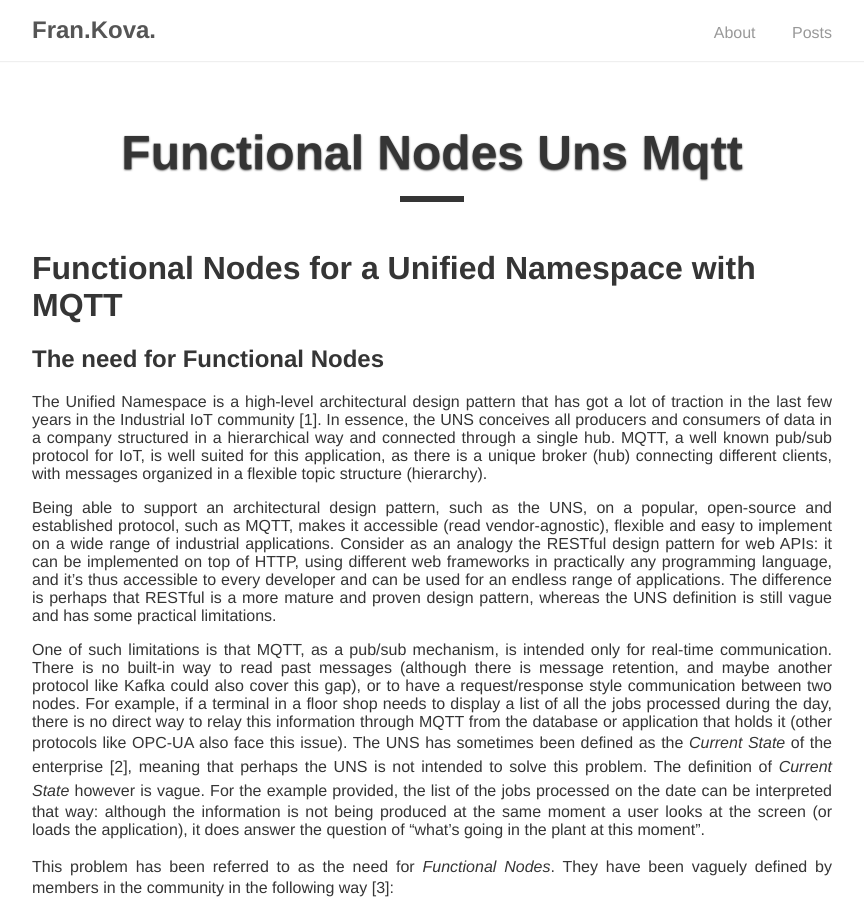
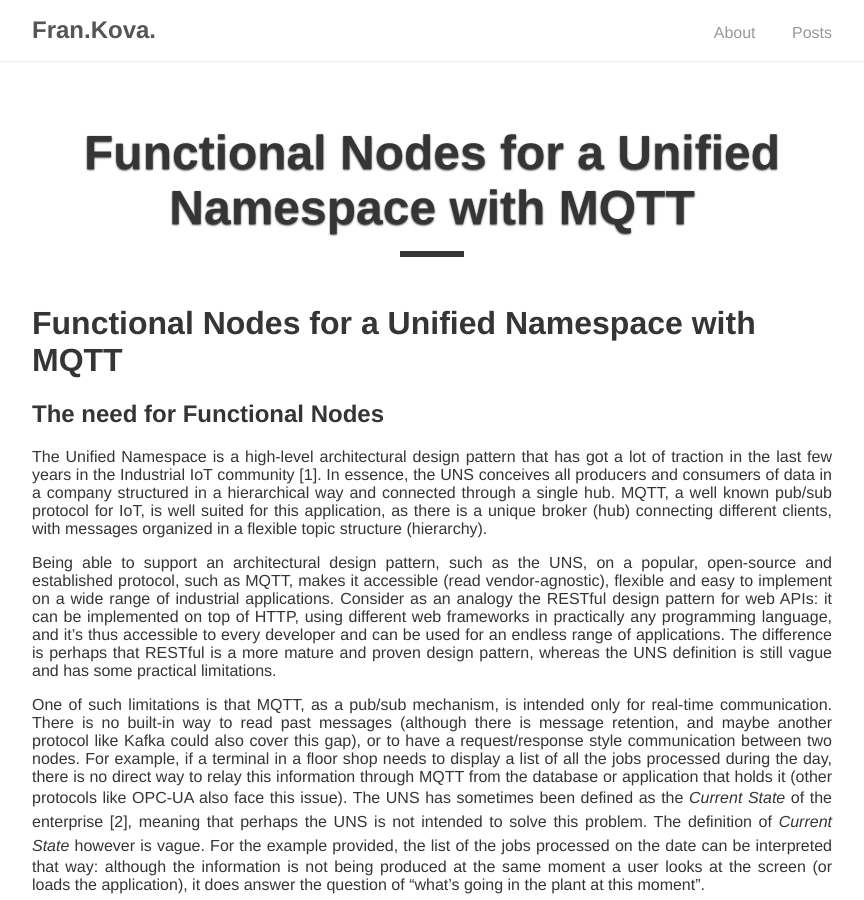
Before and after one commit to frankovacevich/homepage, a Jekyll site: the page built from _posts/2024-06-08-functional-nodes-uns-mqtt.md, in a window 1280 px wide and 900 px high. Shown: the whole window, without its empty margins (208-1072 px from the left). Built offline with Jekyll 4.4.1, drawn with Linux system fonts in a browser that asks for light colours; our own code applies the rules of GitHub Pages for plain Markdown files.

Commit message:
Fix header

```diff
--- a/_posts/2024-06-08-functional-nodes-uns-mqtt.md
+++ b/_posts/2024-06-08-functional-nodes-uns-mqtt.md
@@ -1,3 +1,8 @@
+---
+layout: post
+title: Functional Nodes for a Unified Namespace with MQTT
+---
+
 # Functional Nodes for a Unified Namespace with MQTT
 
 ## The need for Functional Nodes
```
